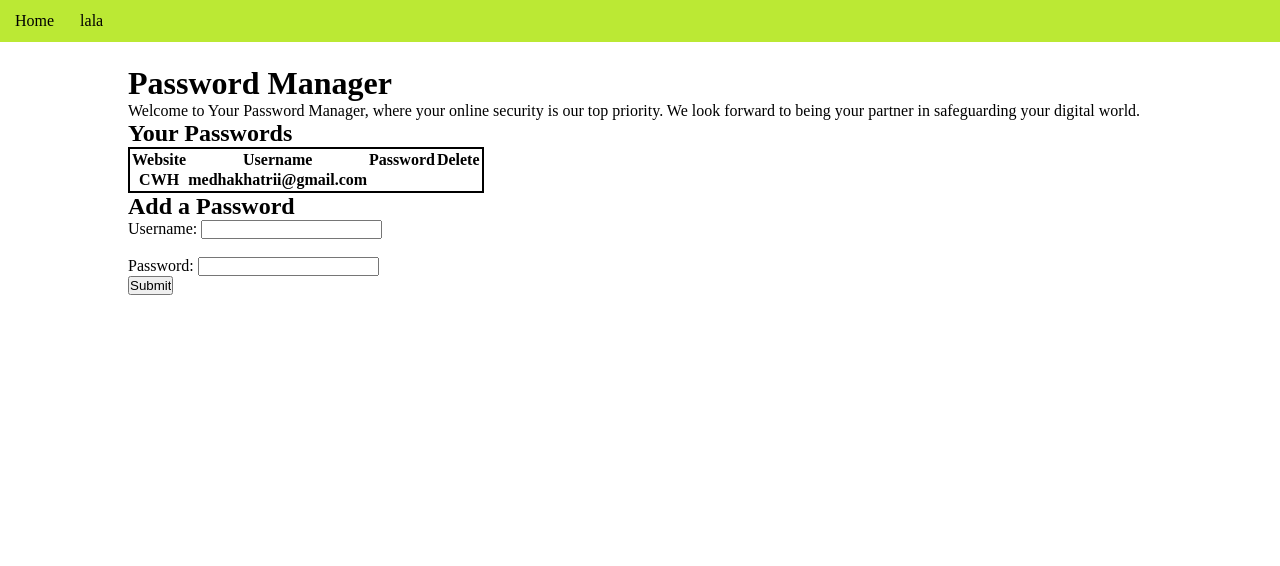
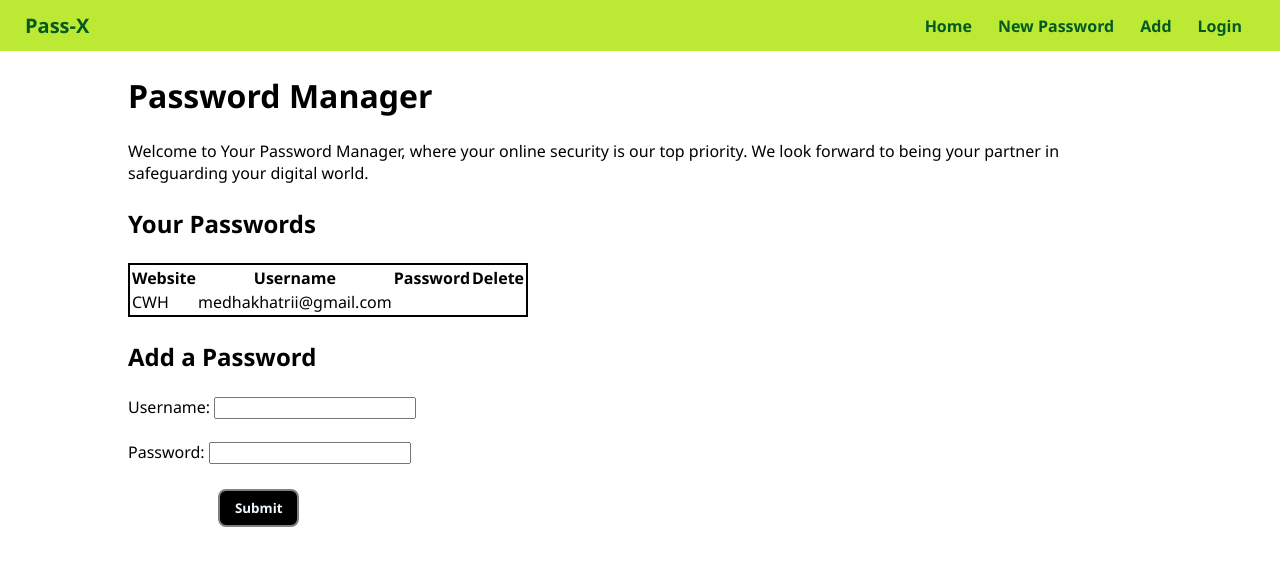
Before and after one commit to medhhaa/password-manager, a plain HTML site: page index.html in a window 1280 px wide. Drawn offline with Linux system fonts and the light colour scheme.

Commit message:
Create basic layout

```diff
--- a/index.css
+++ b/index.css
@@ -1,23 +1,46 @@
 *{
     margin: 0;
     padding: 0;
+    font-family: 'Segoe UI', Tahoma, Geneva, Verdana, sans-serif;
 }
 
 nav{
    background-color: rgb(187, 233, 52);
    padding: 12px 2px;
+   display: flex;
+   justify-content: space-between;
+   color:rgb(5, 89, 33);
+}
+
+.logo{
+    margin: 0 23px;
+    font-weight: 800;
+    font-size: 20px;
+    cursor: pointer;
+}
+
+.logo:hover{
+    color: rgb(69, 67, 67);
 }
 
 ul{
+    margin: 0 23px;
+    align-items: center;
     display: flex;
+    font-weight: 600;
 }
 
 ul li{
     list-style: none;
     margin: 0 13px;
+    cursor: pointer;
 }
 
-table, td, tr{
+ul li:hover{
+    color:rgb(69, 67, 67);
+}
+
+table, tr{
     border: 2px solid black;
 }
 
@@ -25,3 +48,18 @@ table, td, tr{
     max-width: 80vw;
     margin: 23px auto;
 }
+
+h1, h2, h3{
+    margin: 23px 0px;
+}
+
+.btn{
+    padding: 8px 15px;
+    background: black;
+    color: aliceblue;
+    font-weight: 700;
+    border: 2px solid gray;
+    border-radius: 8px;
+    margin: 25px 90px;
+
+}
--- a/index.html
+++ b/index.html
@@ -8,9 +8,13 @@
 </head>
 <body>
     <nav>
+        <div class="logo">Pass-X</div>
        <ul>
            <li> Home </li>
-           <li> lala </li>
+           <!-- unique password generator -->
+           <li>New Password</li>
+           <li>Add</li>
+           <li> Login </li>
        </ul>
     </nav>
     <div class="container">
@@ -27,8 +31,8 @@
                 <th>Delete</th>
             </tr>
             <tr>
-                <th>CWH</th>
-                <th>medhakhatrii@gmail.com</th>
+                <td>CWH</td>
+                <td>medhakhatrii@gmail.com</td>
 
             </tr>
         </table>
@@ -42,8 +46,9 @@
             <input type="password" name="password" id="password" required>
             <br>
 
-            <input type="submit" value="Submit">
+            <button class = "btn" type="submit">Submit</button>
         </form>
     </div>
+    <script src="script.js"></script>
 </body>
 </html>
```
